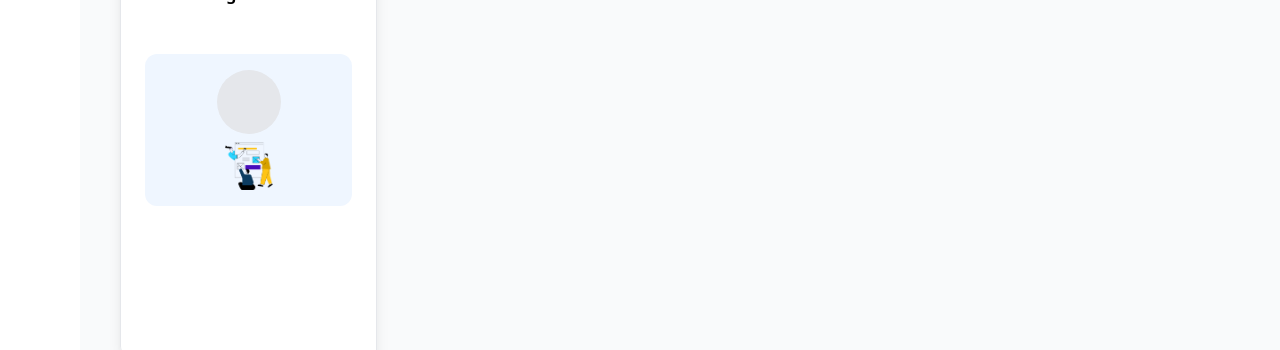
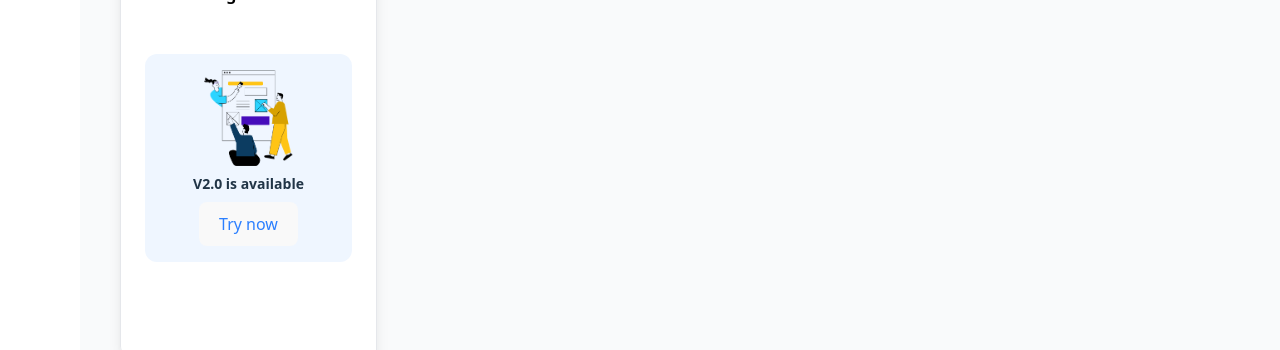
Before and after one commit to vune-arc/PTGDUD_KTTK, a React (Vite) app in the folder kttk/: page / in a window 1280 px wide. Shown: the part 450-800 px from the top of the page. Built offline with nearby package versions, Linux system fonts and the light colour scheme; no server answers.

Commit message:
10. Css Layout all admin app

```diff
--- a/kttk/src/components/Menu.jsx
+++ b/kttk/src/components/Menu.jsx
@@ -1,31 +1,41 @@
-
 import React from 'react';
 import menuData from '../data/menu.json';
 import MenuItem from './MenuItem';
-import { useNavigate,Link } from 'react-router-dom';
+import { Link } from 'react-router-dom';
+
 function Menu() {
   return (
     <aside className="w-64 bg-white pl-6 pr-6 border-r shadow-lg border-gray-200">
+      {/* Logo */}
       <div className="flex items-center bg-white pb-5">
         <Link to="/" className="block">
           <img src="/img/logo.png" alt="Logo" className="w-full" />
         </Link>
       </div>
 
-      <nav className="flex flex-col space-y-2 text-black ">
+      {/* Menu */}
+      <nav className="flex flex-col space-y-2 text-black">
         {menuData.menu.map((item) => (
           <MenuItem
-          key={item.id}
-          iconSrc={item.src}
-          label={item.menuName}
-          to={item.to}
-        />
+            key={item.id}
+            iconSrc={item.src}
+            label={item.menuName}
+            to={item.to}
+          />
         ))}
       </nav>
 
+      {/* Version card giống ảnh demo */}
       <div className="mt-10 p-4 bg-blue-50 rounded-xl text-center">
-        <div className="w-16 h-16 bg-gray-200 mx-auto mb-2 rounded-full" />
-        <img src="/img/Group.png" alt="Update" className="mx-auto w-12 h-12" />
+        <img
+          src="/img/Group.png"
+          alt="Update Illustration"
+          className="mx-auto h-24 object-contain mb-2"
+        />
+        <h3 className="font-semibold text-sm">V2.0 is available</h3>
+        <button className="mt-2 border border-blue-400 text-blue-500 rounded-md px-3 py-1 text-sm hover:bg-blue-100">
+          Try now
+        </button>
       </div>
     </aside>
   );
--- a/kttk/src/components/Table.jsx
+++ b/kttk/src/components/Table.jsx
@@ -188,13 +188,15 @@ function Table() {
                 className={`${index % 2 === 0 ? "bg-white" : "bg-gray-50"
                   } hover:bg-gray-100 transition-colors duration-200`}
               >
-                <td className="py-4 px-6 text-left flex items-center gap-2">
+                <td className="py-4 px-6 text-left">
+                  <div className="flex items-center gap-2">
                     <img
                       src={customer.avatar}
                       alt="avatar"
-                    className="w-8 h-8 rounded-full"
+                      className="w-8 h-8 rounded-full object-cover"
                     />
-                  {customer.customerName}
+                    <span>{customer.customerName}</span>
+                  </div>
                 </td>
                 <td className="py-4 px-6 text-left">{customer.companyName}</td>
                 <td className="py-4 px-6 text-left">
```
Also changed, not shown: kttk/minhchung/cau10/1_img.png (added). Lines whose indentation alone changed are shown as unchanged.
